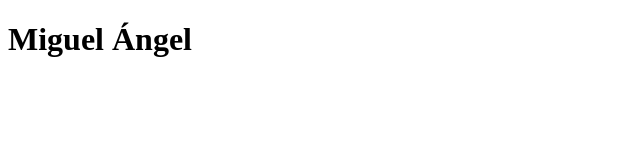
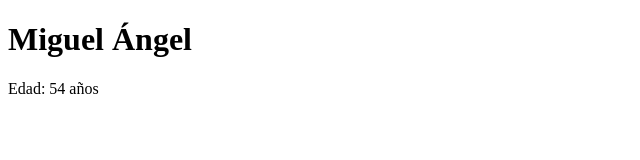
Before and after one commit to mogonme/sesion_2_masterclass_3, a plain HTML site: page index.html in a window 1280 px wide. Shown: the whole page, without its empty margins (0-640 px from the left). Drawn offline with Linux system fonts and the light colour scheme.

Commit message:
añado edad del cliente

```diff
--- a/index.html
+++ b/index.html
@@ -7,5 +7,6 @@
 </head>
 <body>
     <h1>Miguel Ángel</h1>
+    <p>Edad: 54 años</p>
 </body>
 </html>
```
